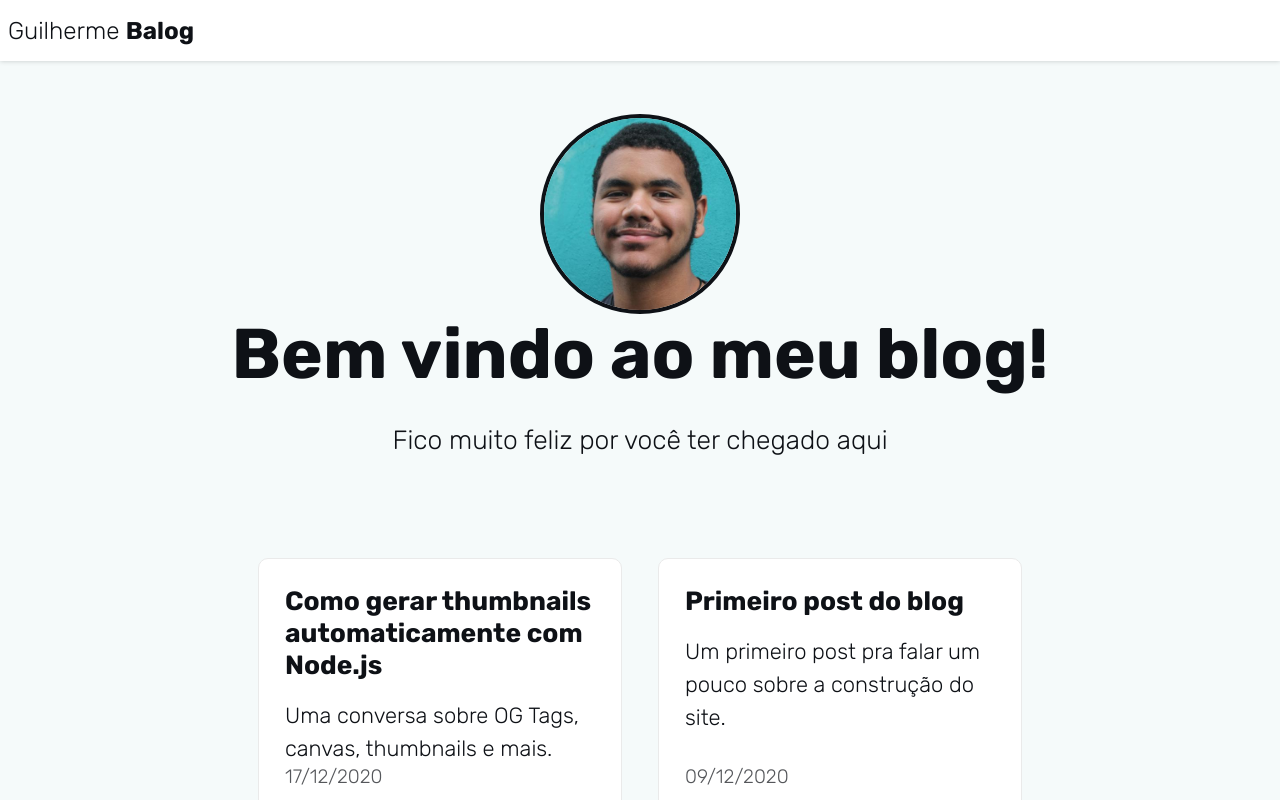
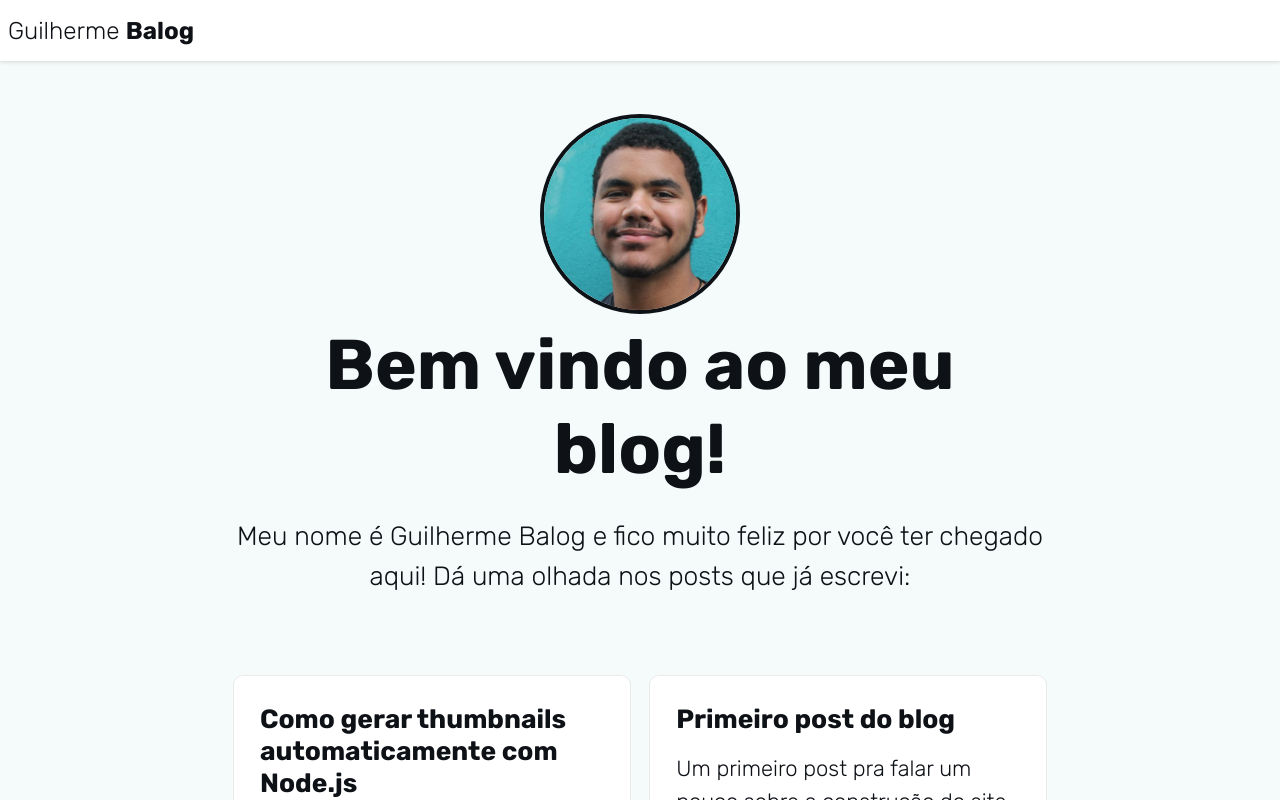
Before and after one commit to GuilhermeBalog/blog, a Next.js app: page / in a window 1280 px wide. Shown: the top 800 px of the page. Built offline with nearby package versions, Linux system fonts and the light colour scheme.

Commit message:
Mudanças de estilo e título

```diff
--- a/src/pages/index.tsx
+++ b/src/pages/index.tsx
@@ -21,7 +21,7 @@ const Home = ({ allPostsData }: Props) => {
         </h1>
 
         <p className={styles.description}>
-          Fico muito feliz por você ter chegado aqui
+          Meu nome é Guilherme Balog e fico muito feliz por você ter chegado aqui! Dá uma olhada nos posts que já escrevi:
         </p>
 
         <div className={styles.grid}>
--- a/src/styles/Home.module.css
+++ b/src/styles/Home.module.css
@@ -8,7 +8,8 @@
 }
 
 .main {
-  padding: 3rem 0;
+  padding: 3rem 1rem;
+  max-width: 850px;
   flex: 1;
   display: flex;
   flex-direction: column;
@@ -23,8 +24,7 @@
 }
 
 .title {
-  margin: 0;
-  line-height: 1.15;
+  margin: 0.5rem 0 0 0;
   font-size: 4rem;
 }
 
@@ -41,12 +41,11 @@
 .grid {
   display: grid;
   grid-template-columns: 1fr 1fr;
-  max-width: 800px;
   margin-top: 3rem;
+  gap: 1rem;
 }
 
 .card {
-  margin: 1rem;
   padding: 1.5rem;
   text-align: left;
   color: var(--black);
@@ -72,7 +71,7 @@
 }
 
 .card p {
-  margin: 0;
+  margin: 0 0 1rem 0;
   font-size: 1.25rem;
   line-height: 1.5;
   flex: 1;
```
